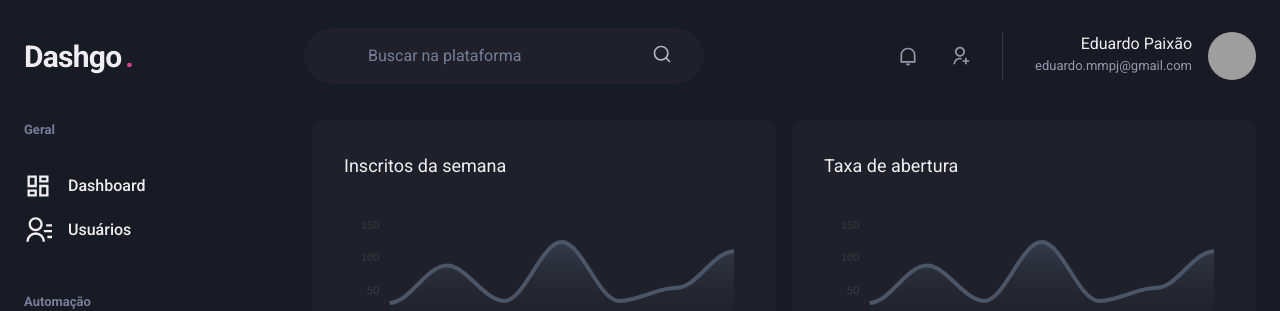
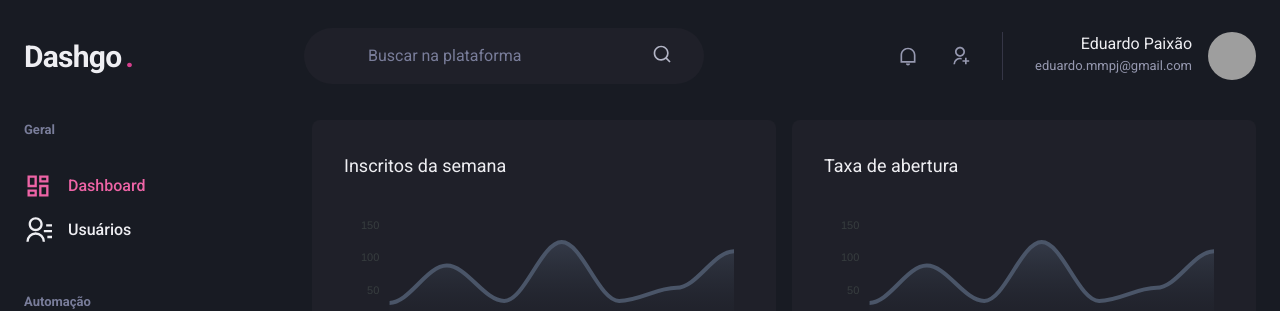
Before and after one commit to Eduardo-Paixao/dashgo, a Next.js app: page /dashboard in a window 1280 px wide. Shown: the top 311 px of the page. Built offline with nearby package versions, Linux system fonts and the light colour scheme; grey boxes are pictures that could not be loaded.

Commit message:
Feature: Deixar opção ativa quando selecionada

```diff
--- /dev/null
+++ b/src/components/ActiveLink.tsx
@@ -0,0 +1,16 @@
+import Link, { LinkProps } from "next/link";
+import { useRouter } from "next/router";
+import React, { ReactElement, cloneElement } from "react";
+interface ActiveLinkProps extends LinkProps {
+  children: ReactElement;
+}
+export const ActiveLink = ({ children, ...props }: ActiveLinkProps) => {
+  const { asPath } = useRouter();
+  return (
+    <Link {...props}>
+      {cloneElement(children, {
+        color: asPath === props.href || asPath.startsWith(String(props.href))? "pink.400" : "gray.50",
+      })}
+    </Link>
+  );
+};
--- a/src/components/Sidebar/NavLink.tsx
+++ b/src/components/Sidebar/NavLink.tsx
@@ -1,18 +1,22 @@
-import { Icon, Link, LinkProps, Text } from "@chakra-ui/react";
+import { Icon, Link as ChakraLink, LinkProps, Text } from "@chakra-ui/react";
 import { ElementType } from "react";
+import { ActiveLink } from "../ActiveLink";
 
 interface NavLinkProps extends LinkProps {
   icon: ElementType;
   children: string;
+  href: string;
 }
 
-export function NavLink({ icon, children, ...props }: NavLinkProps) {
+export function NavLink({ icon, href, children, ...props }: NavLinkProps) {
   return (
-    <Link display={"flex"} alignItems={"center"} {...props}>
-      <Icon as={icon} fontSize={"28"} />
-      <Text ml={"4"} fontWeight={"medium"}>
-        {children}
-      </Text>
-    </Link>
+    <ActiveLink href={href} passHref>
+      <ChakraLink display={"flex"} alignItems={"center"} {...props}>
+        <Icon as={icon} fontSize={"28"} />
+        <Text ml={"4"} fontWeight={"medium"}>
+          {children}
+        </Text>
+      </ChakraLink>
+    </ActiveLink>
   );
 }
--- a/src/components/Sidebar/SiderBarNav.tsx
+++ b/src/components/Sidebar/SiderBarNav.tsx
@@ -12,12 +12,12 @@ export function SiderbarNav() {
   return (
     <Stack spacing={"12"} align={"flex-start"}>
       <NavSection title="Geral">
-        <NavLink icon={RiDashboardLine}>Dashboard</NavLink>
-        <NavLink icon={RiContactsLine}>Usuários</NavLink>
+        <NavLink icon={RiDashboardLine} href="/dashboard">Dashboard</NavLink>
+        <NavLink icon={RiContactsLine} href="/users">Usuários</NavLink>
       </NavSection>
       <NavSection title="Automação">
-        <NavLink icon={RiInputMethodLine}>Formulários</NavLink>
-        <NavLink icon={RiGitMergeLine}>Automação</NavLink>
+        <NavLink icon={RiInputMethodLine} href="/forms">Formulários</NavLink>
+        <NavLink icon={RiGitMergeLine} href="/automation">Automação</NavLink>
       </NavSection>
     </Stack>
   );
--- a/src/pages/index.tsx
+++ b/src/pages/index.tsx
@@ -1,7 +1,9 @@
 import { Button, Flex, Stack } from "@chakra-ui/react";
 import { Input } from "../components/Form/Input";
+import { useRouter } from "next/router";
 
 export default function SignIn() {
+  const router = useRouter()
   return (
     <Flex w="100vw" h="100vh" alignItems="center" justifyContent="center">
       <Flex
@@ -16,7 +18,7 @@ export default function SignIn() {
         <Stack spacing={4}>
           <Input label="E-mail" name="email" type="email" />
           <Input label="Senha" name="password" type="password" />
-          <Button type="submit" colorScheme="pink">
+          <Button  colorScheme="pink" onClick={()=>router.push('/dashboard')}>
             Entrar
           </Button>
         </Stack>
--- a/src/pages/users/index.tsx
+++ b/src/pages/users/index.tsx
@@ -17,6 +17,7 @@ import {
   Tr,
   useBreakpointValue,
 } from "@chakra-ui/react";
+import { useRouter } from "next/router";
 import React from "react";
 import { RiAddLine, RiPencilLine } from "react-icons/ri";
 
@@ -25,7 +26,7 @@ export default function UserList() {
     lg: true,
     base: false,
   });
-
+  const router = useRouter();
   return (
     <Box>
       <Header />
@@ -42,6 +43,7 @@ export default function UserList() {
               fontSize={"sm"}
               colorScheme="pink"
               leftIcon={<Icon as={RiAddLine} fontSize={"20"} />}
+              onClick={()=>router.push('users/create')}
             >
               Criar novo usuário
             </Button>
```
